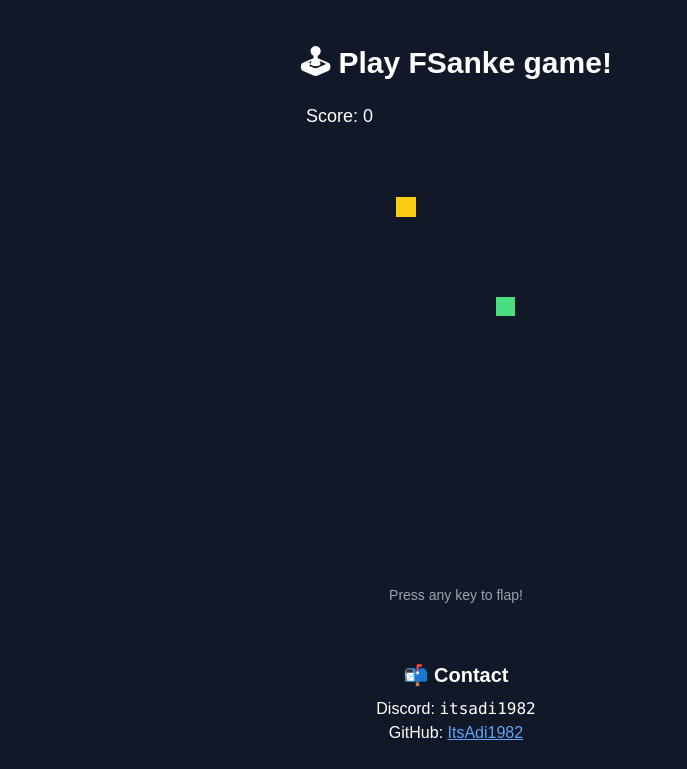
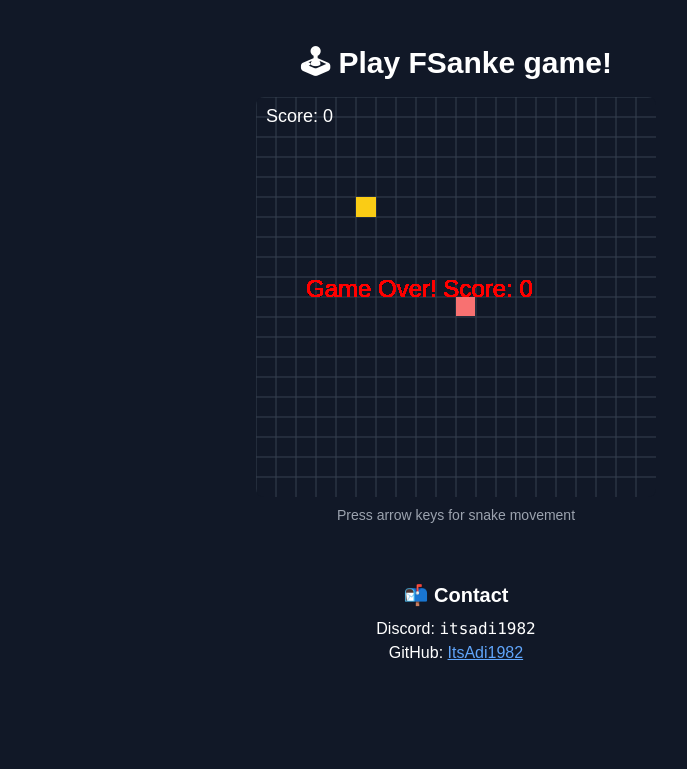
Before and after one commit to ItsAdi1982/ItsAdi1982, a plain HTML site: page index.html in a window 1280 px wide. Shown: the part 676-1445 px from the top of the page, without its empty margins (184-871 px from the left). After the commit the page ends 1365 px from the top, so only its background shows below. Drawn offline with nearby package versions, Linux system fonts and the light colour scheme.

Commit message:
Update index.html

```diff
--- a/index.html
+++ b/index.html
@@ -65,8 +65,8 @@
 
   <section class="text-center p-8 fade-in">
     <h2 class="text-3xl font-bold mb-4">🕹 Play FSanke game!</h2>
-    <canvas id="gameCanvas" width="320" height="480"></canvas>
-    <p class="text-sm mt-2 text-gray-400">Press any key to flap!</p>
+    <canvas id="gameCanvas" width="400" height="400"></canvas>
+    <p class="text-sm mt-2 text-gray-400">Press arrow keys for snake movement</p>
   </section>
 
   <section class="text-center p-6 fade-in">
@@ -87,11 +87,26 @@
   let score = 0;
   let gameOver = false;
 
+  function drawGrid() {
+    ctx.strokeStyle = '#374151'; // subtle grid lines
+    for (let i = 0; i < tileCount; i++) {
+      ctx.beginPath();
+      ctx.moveTo(i * gridSize, 0);
+      ctx.lineTo(i * gridSize, canvas.height);
+      ctx.stroke();
+
+      ctx.beginPath();
+      ctx.moveTo(0, i * gridSize);
+      ctx.lineTo(canvas.width, i * gridSize);
+      ctx.stroke();
+    }
+  }
+
   function draw() {
     if (gameOver) {
       ctx.fillStyle = 'red';
       ctx.font = '24px sans-serif';
-      ctx.fillText("Game Over! Score: " + score, 40, canvas.height / 2);
+      ctx.fillText("Game Over! Score: " + score, 50, canvas.height / 2);
       return;
     }
 
@@ -99,15 +114,21 @@
     ctx.fillStyle = '#111827';
     ctx.fillRect(0, 0, canvas.width, canvas.height);
 
-    // Draw food
-    ctx.fillStyle = '#facc15';
-    ctx.fillRect(food.x * gridSize, food.y * gridSize, gridSize, gridSize);
+    drawGrid();
 
     // Move snake
-    const head = { x: snake[0].x + velocity.x, y: snake[0].y + velocity.y };
+    const head = {
+      x: (snake[0].x + velocity.x + tileCount) % tileCount,
+      y: (snake[0].y + velocity.y + tileCount) % tileCount
+    };
     snake.unshift(head);
 
-    // Check food collision
+    // Check self collision
+    if (snake.slice(1).some(seg => seg.x === head.x && seg.y === head.y)) {
+      gameOver = true;
+    }
+
+    // Check food
     if (head.x === food.x && head.y === food.y) {
       score++;
       food = {
@@ -118,22 +139,17 @@
       snake.pop();
     }
 
-    // Check wall collision
-    if (
-      head.x < 0 || head.y < 0 ||
-      head.x >= tileCount || head.y >= tileCount ||
-      snake.slice(1).some(seg => seg.x === head.x && seg.y === head.y)
-    ) {
-      gameOver = true;
+    // Draw food
+    ctx.fillStyle = '#facc15';
+    ctx.fillRect(food.x * gridSize, food.y * gridSize, gridSize, gridSize);
+
+    // Draw snake
+    for (let i = 0; i < snake.length; i++) {
+      ctx.fillStyle = i === 0 ? '#f87171' : '#4ade80'; // red head, green body
+      ctx.fillRect(snake[i].x * gridSize, snake[i].y * gridSize, gridSize - 1, gridSize - 1);
     }
 
-    // Draw snake
-    ctx.fillStyle = '#4ade80';
-    for (let segment of snake) {
-      ctx.fillRect(segment.x * gridSize, segment.y * gridSize, gridSize - 1, gridSize - 1);
-    }
-
-    // Score
+    // Draw score
     ctx.fillStyle = 'white';
     ctx.font = '18px sans-serif';
     ctx.fillText("Score: " + score, 10, 25);
```
